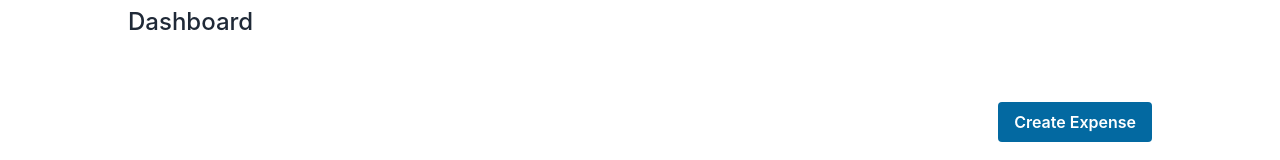
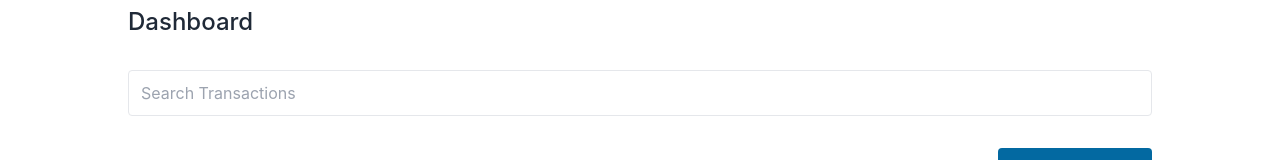
Before and after one commit to jspegele/expensify, a React (Create React App) app: page /dashboard in a window 1280 px wide. Shown: the part 138-298 px from the top of the page. Built offline with nearby package versions, Linux system fonts and the light colour scheme; no server answers; the database is empty; sample sign-in values are in the browser's storage.

Commit message:
Added search transactions text field and filtersBar

```diff
--- a/src/common/TextField.component.js
+++ b/src/common/TextField.component.js
@@ -1,17 +1,19 @@
 import React from "react"
 import PropTypes from "prop-types"
 
-const TextField = ({ error, helperText, label, type, ...restOfProps }) => {
-  const id = label.toLowerCase().replace(" ", "-")
+const TextField = ({ error, fullWidth, helperText, label, type, ...restOfProps }) => {
+  const id = label ? label.toLowerCase().replace(" ", "-") : ""
 
   return (
-    <div>
+    <div className={fullWidth ? "w-full" : ""}>
+      {label && (
         <label
           className="text-gray-700 font-semibold text-sm mb-2"
           htmlFor={id}
         >
           {label}
         </label>
+      )}
       <input
         className={`appearance-none border rounded w-full p-3 text-gray-700 leading-tight focus:outline-none focus:shadow-outline ${
           error
@@ -33,6 +35,7 @@ const TextField = ({ error, helperText, label, type, ...restOfProps }) => {
 
 TextField.propTypes = {
   error: PropTypes.bool,
+  fullWidth: PropTypes.bool,
   helperText: PropTypes.string,
   label: PropTypes.string,
   type: PropTypes.string,
@@ -40,7 +43,9 @@ TextField.propTypes = {
 
 TextField.defaultProps = {
   error: false,
+  fullWidth: false,
   helperText: "",
+  label: null,
   type: "text",
 }
 
--- a/src/components/Dashboard/Dashboard.component.js
+++ b/src/components/Dashboard/Dashboard.component.js
@@ -2,10 +2,12 @@ import React from "react"
 
 import ActionsBar from "./ActionsBar.component"
 import ExpensesTable from "./ExpensesTable.component"
+import FiltersBar from "./FiltersBar.component"
 
 const HomePage = () => (
   <div>
     <h1 className="font-medium text-2xl pb-8">Dashboard</h1>
+    <FiltersBar />
     <ActionsBar />
     <ExpensesTable />
   </div>
--- /dev/null
+++ b/src/components/Dashboard/FiltersBar.component.js
@@ -0,0 +1,24 @@
+import React, { useContext } from "react"
+
+import { FiltersContext } from "../../contexts/FiltersContext"
+
+import TextField from "../../common/TextField.component"
+
+const FiltersBar = () => {
+  const { selectTextFilter, setTextFilter } = useContext(FiltersContext)
+
+  const onSearchChange = e => setTextFilter(e.target.value)
+
+  return (
+    <div className="flex justify-between">
+      <TextField
+        fullWidth
+        onChange={onSearchChange}
+        placeholder="Search Transactions"
+        value={selectTextFilter()}
+      />
+    </div>
+  )
+}
+
+export default FiltersBar
--- /dev/null
+++ b/src/contexts/FiltersContext.js
@@ -0,0 +1,31 @@
+import React, { useState, createContext } from "react"
+
+export const FiltersContext = createContext()
+
+const initialState = {
+  text: "",
+}
+
+export const FiltersProvider = (props) => {
+  const [filtersState, setFiltersState] = useState(initialState)
+
+  const setTextFilter = (text) =>
+    setFiltersState((prevState) => ({ ...prevState, text }))
+
+  const selectTextFilter = () => filtersState.text
+
+  return (
+    <FiltersContext.Provider
+      value={{
+        filtersState,
+        setFiltersState,
+        setTextFilter,
+        selectTextFilter,
+      }}
+    >
+      {props.children}
+    </FiltersContext.Provider>
+  )
+}
+
+export default FiltersProvider
--- a/src/index.js
+++ b/src/index.js
@@ -8,15 +8,18 @@ import ExpensesProvider from "./contexts/ExpensesContext"
 import App from "./App"
 import "./app/firebase"
 import "./index.css"
+import FiltersProvider from "./contexts/FiltersContext"
 
 const root = ReactDOM.createRoot(document.getElementById("root"))
 root.render(
   <React.StrictMode>
     <BrowserRouter>
       <AuthProvider>
-        <ExpensesProvider>
-          <App />
-        </ExpensesProvider>
+        <FiltersProvider>
+          <ExpensesProvider>
+            <App />
+          </ExpensesProvider>
+        </FiltersProvider>
       </AuthProvider>
     </BrowserRouter>
   </React.StrictMode>
```
Lines whose indentation alone changed are shown as unchanged.
